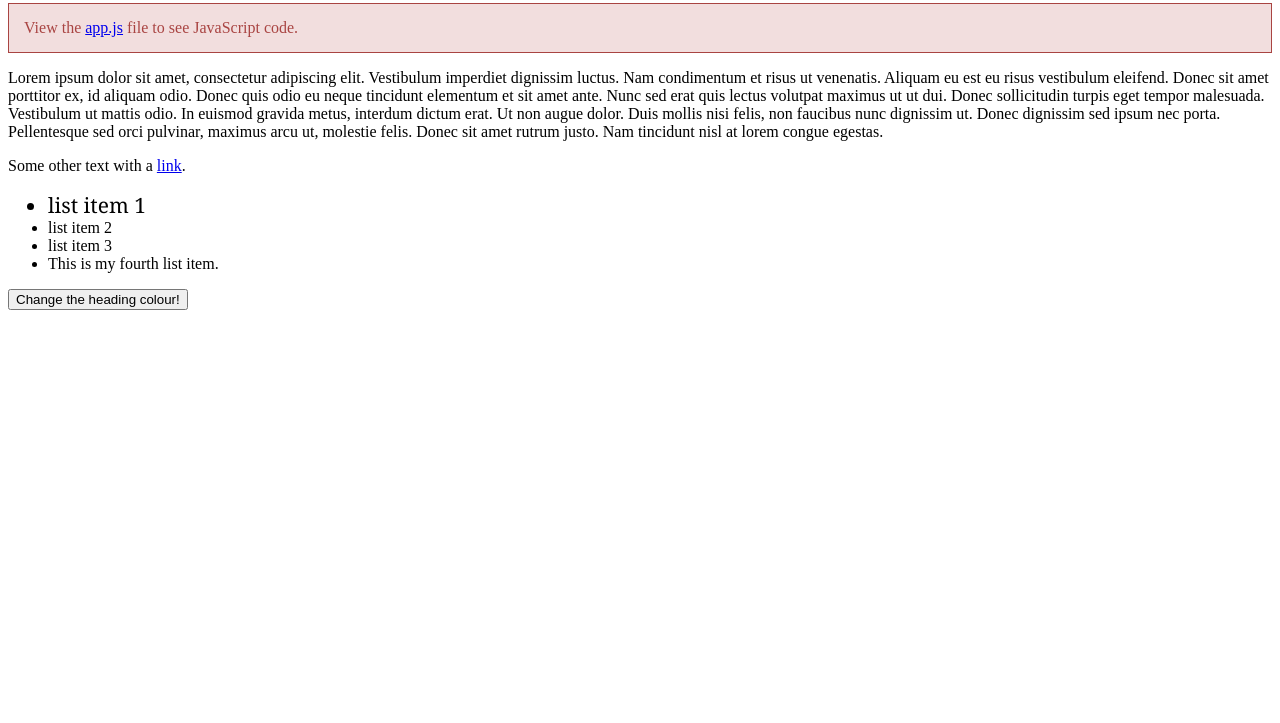
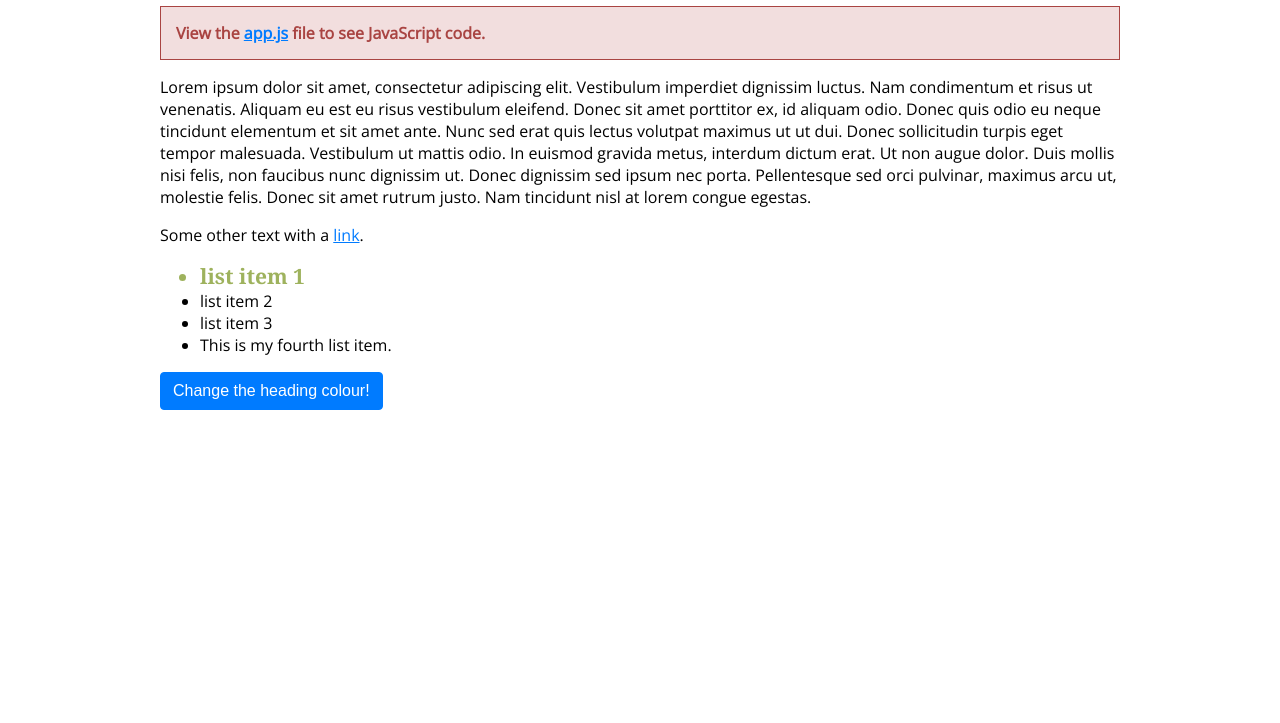
Before and after one commit to ylynfatt/info2180-tutorial3, a plain HTML site: page index.html in a window 1280 px wide. Shown: the part 77-800 px from the top of the page. Drawn offline with nearby package versions, Linux system fonts and the light colour scheme.

Commit message:
added css, used classList property and toggle heading colour

```diff
--- /dev/null
+++ b/app.css
@@ -0,0 +1,56 @@
+body {
+    font-size: 16px;
+    font-family: 'Open Sans', sans-serif;
+}
+
+.container {
+    width: 960px;
+    margin: 0 auto;
+}
+
+h1 {
+    font-family: Merriweather, serif;
+}
+
+a,
+a:visited {
+    color: #007bff;
+}
+
+.item1 {
+    color: #93e1d8;
+}
+
+.cool-class {
+    color: #9eb25d;
+    font-weight: bold;
+}
+
+.highlight {
+    color: red;
+}
+
+.btn {
+    display: inline-block;
+    font-weight: 400;
+    text-align: center;
+    white-space: nowrap;
+    vertical-align: middle;
+    -webkit-user-select: none;
+    -moz-user-select: none;
+    -ms-user-select: none;
+    user-select: none;
+    border: 1px solid transparent;
+    padding: .5rem .75rem;
+    font-size: 1rem;
+    line-height: 1.25;
+    border-radius: .25rem;
+    transition: all .15s ease-in-out;
+    cursor: pointer;
+}
+
+.btn-primary {
+    color: #fff;
+    background-color: #007bff;
+    border-color: #007bff;
+}
--- a/app.js
+++ b/app.js
@@ -37,6 +37,10 @@ window.onload = function() {
   console.log(firstListItem.className);
   console.log(firstListItem.id);
 
+  // You can also use the classList property and it's add() and remove() methods
+  firstListItem.classList.add('cool-class'); // look in the app.css file to see the styles applied
+  firstListItem.classList.remove('item1');
+
   // You can change the style attribute of an element.
   firstListItem.style.fontSize = "21px";
   firstListItem.style.fontFamily = "Georgia, sans-serif";
@@ -46,6 +50,7 @@ window.onload = function() {
   notice.style.backgroundColor = "#f2dede";
   notice.style.color = "#a94442";
   notice.style.padding = "15px";
+  notice.style.fontWeight = 'bold';
 
   // The querySelector and querySelectorAll functions will allow you to use CSS style selectors to get elements.
   var link = document.querySelector("#testing a");
@@ -57,12 +62,19 @@ window.onload = function() {
   });
 
   var myButton = document.querySelector("button");
+  let colorChange = false;
   // You can also add a "click" or any other event this way
   myButton.onclick = function(element) {
     // When the button is clicked we change the color of the h1 tag.
     console.log("Button clicked!");
     var heading = document.querySelector("h1");
-    heading.style.color = "red";
+    if (!colorChange) {
+      heading.classList.add('highlight');
+      colorChange = true;
+    } else {
+      heading.classList.remove('highlight');
+      colorChange = false;
+    }
   };
 
 };
--- a/index.html
+++ b/index.html
@@ -3,9 +3,12 @@
   <head>
     <meta charset="utf-8">
     <title>JavaScript Basics</title>
+    <link rel="stylesheet" href="app.css">
+    <link href="https://fonts.googleapis.com/css?family=Merriweather|Open+Sans" rel="stylesheet">
     <script src="app.js"></script>
   </head>
   <body>
+    <div class="container">
       <h1>JavaScript Basics</h1>
       <p class="notice">View the <a href="app.js">app.js</a> file to see JavaScript code.</p>
       <div id="testing">
@@ -18,6 +21,7 @@
         <li>list item 3</li>
       </ul>
 
-      <button id="myButton">Change the heading colour!</button>
+      <button id="myButton" class="btn btn-primary">Change the heading colour!</button>
+    </div>
   </body>
 </html>
```
